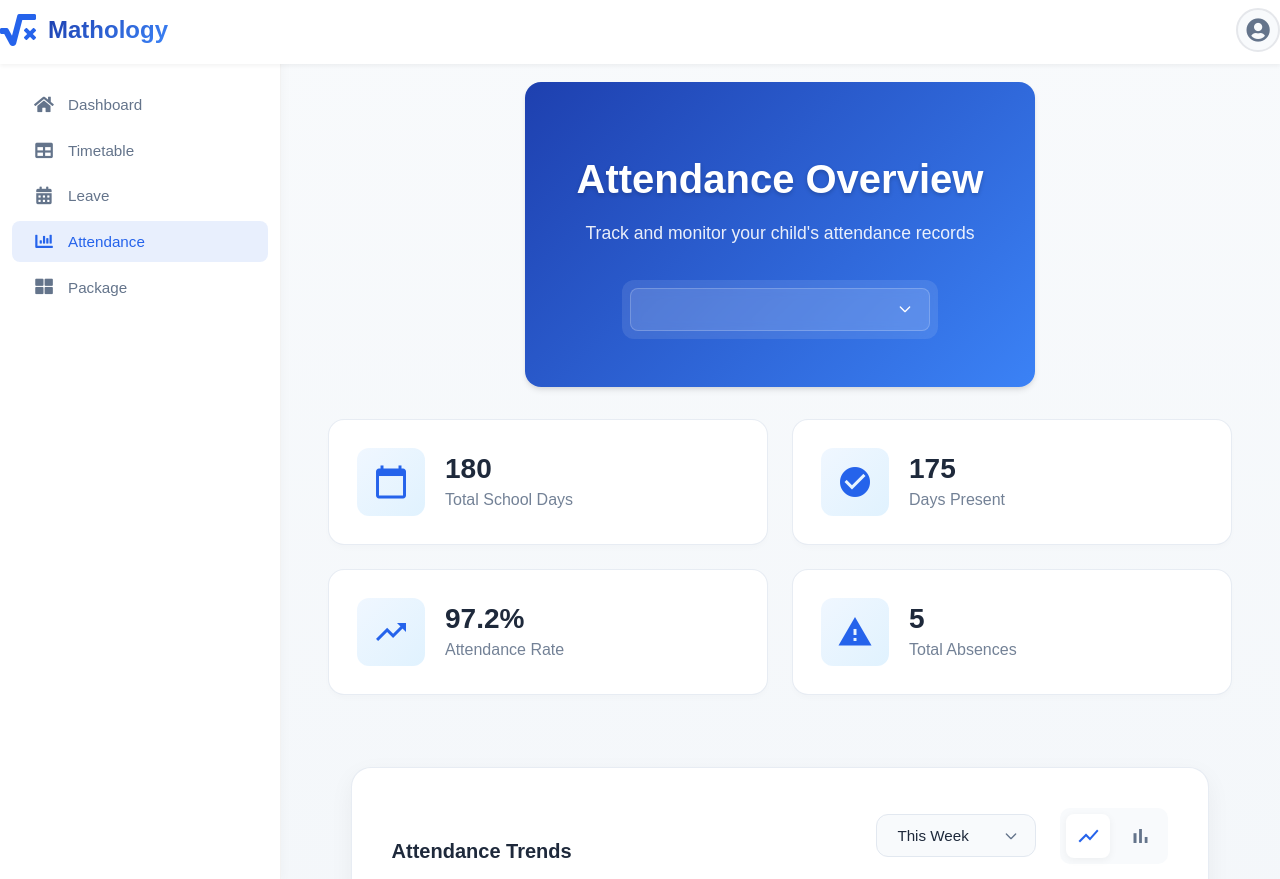
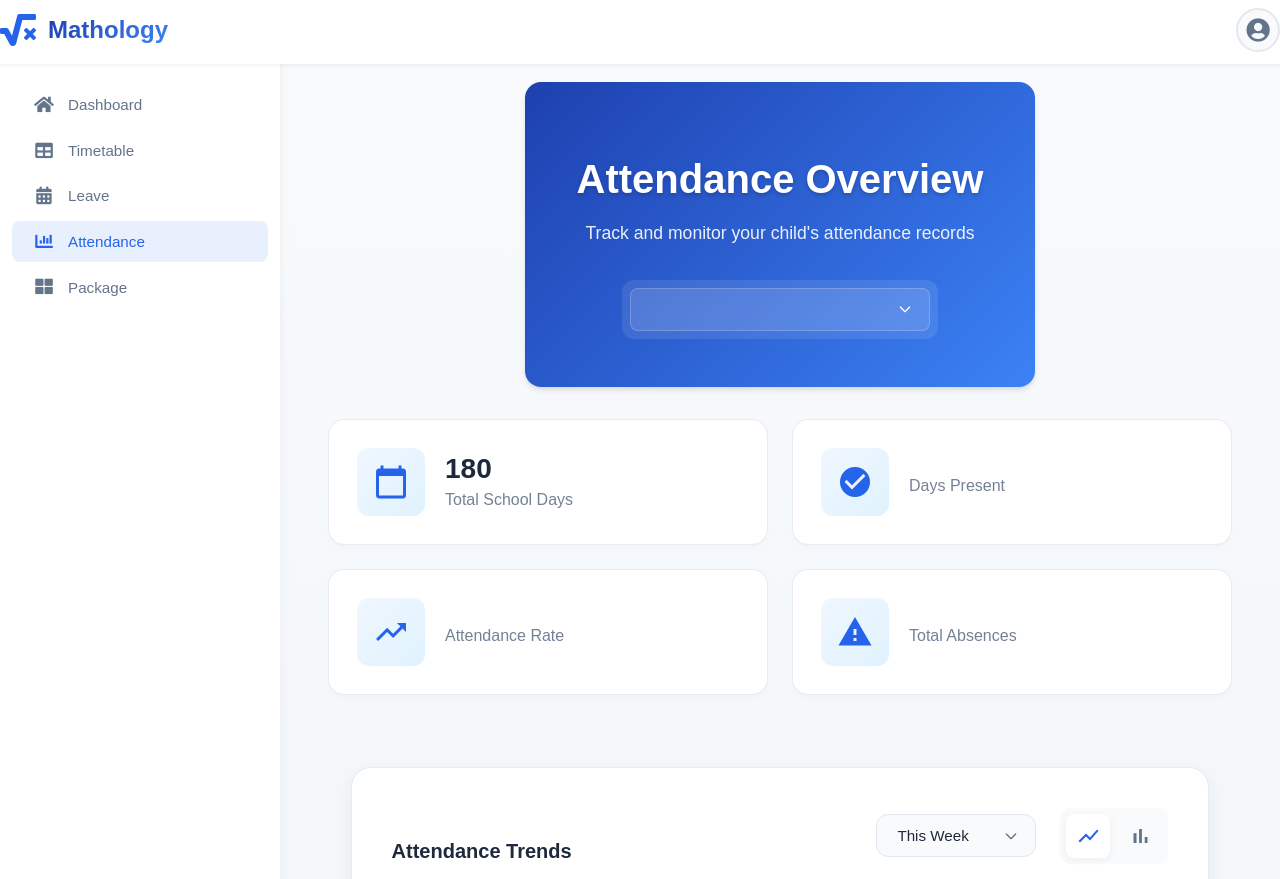
Before and after one commit to TomazFu/Mathology-Attendance-System, a PHP site: page /tcpdf/parent/parent-attendance.php in a window 1280 px wide. Shown: the top 879 px of the page. Run offline with PHP 8.4, Linux system fonts and the light colour scheme; the visitor is signed in with stand-in values (Sample User, id 1); data comes from the database, SQL or seed files in the repository; data that the repository does not hold is empty.

Commit message:
Remove dummy data

```diff
--- a/parent/parent-attendance.php
+++ b/parent/parent-attendance.php
@@ -51,7 +51,7 @@ require_once "../includes/sidebar.php";
                     <i class="material-icons">check_circle</i>
                 </div>
                 <div class="stat-info">
-                    <span class="stat-value" id="present-days">175</span>
+                    <span class="stat-value" id="present-days"></span>
                     <span class="stat-label">Days Present</span>
                 </div>
             </div>
@@ -61,7 +61,7 @@ require_once "../includes/sidebar.php";
                     <i class="material-icons">trending_up</i>
                 </div>
                 <div class="stat-info">
-                    <span class="stat-value" id="attendance-rate">97.2%</span>
+                    <span class="stat-value" id="attendance-rate"></span>
                     <span class="stat-label">Attendance Rate</span>
                 </div>
             </div>
@@ -71,7 +71,7 @@ require_once "../includes/sidebar.php";
                     <i class="material-icons">warning</i>
                 </div>
                 <div class="stat-info">
-                    <span class="stat-value" id="absences">5</span>
+                    <span class="stat-value" id="absences"></span>
                     <span class="stat-label">Total Absences</span>
                 </div>
             </div>
```
